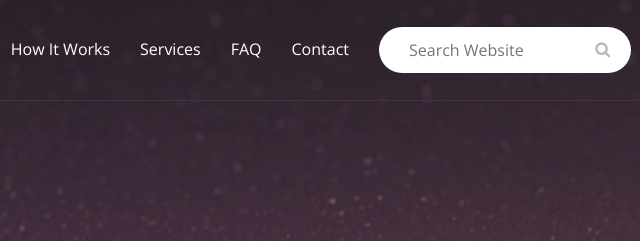
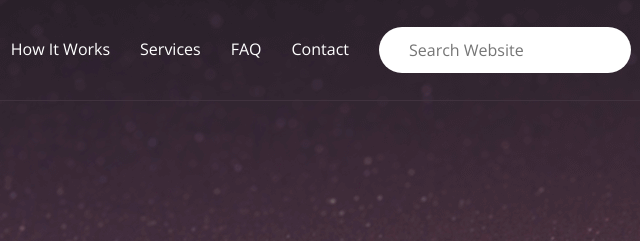
Before and after one commit to danieru0/pex, a website: page index.html in a window 1280 px wide. Shown: the top 241 px of the page, 614-1254 px from the left. Drawn offline with nearby package versions, Linux system fonts and the light colour scheme.

Commit message:
another changes

```diff
--- a/index.html
+++ b/index.html
@@ -7,8 +7,7 @@
     <meta name="viewport" content="width=device-width, initial-scale=1">
     <link rel="stylesheet" href="style.css">
     <link rel="stylesheet" href="scss/normalize/normalize.css">
-    <link href="https://fonts.googleapis.com/css?   family=Merriweather:400,700|Open+Sans:300,400,700" rel="stylesheet">
-    <link rel="stylesheet" href="https://cdnjs.cloudflare.com/ajax/libs/font-awesome/4.7.0/css/font-awesome.min.css" />
+    <link href="https://fonts.googleapis.com/css?family=Open+Sans:300,400,700" rel="stylesheet">
 </head>
 
 <body>
```
